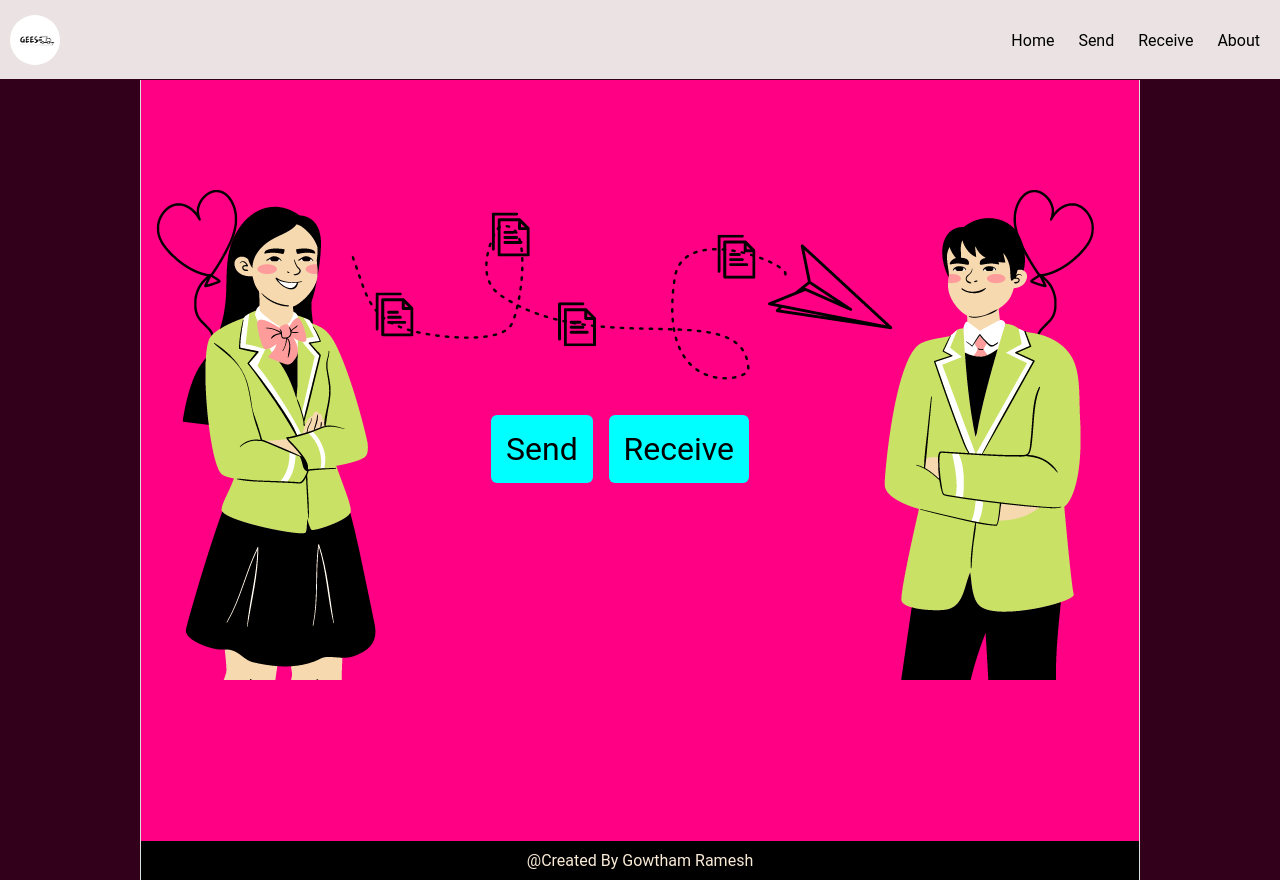
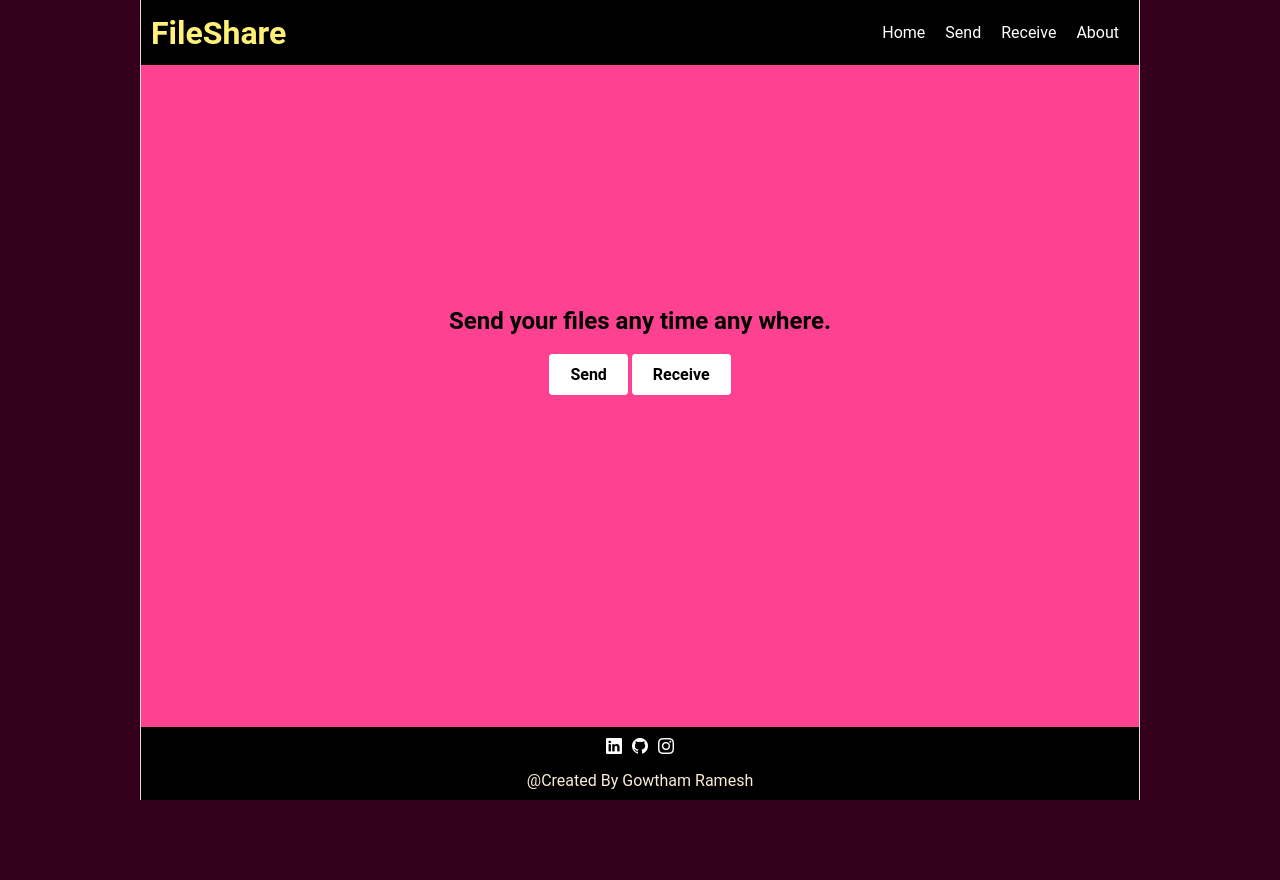
Before and after one commit to like-a-hacker/File-Sharing, a website: page public/index.html in a window 1280 px wide. After the commit the page ends 800 px from the top, so only its background shows below. Drawn offline with nearby package versions, Linux system fonts and the light colour scheme.

Commit message:
style changes

```diff
--- a/public/index.html
+++ b/public/index.html
@@ -3,14 +3,18 @@
 <head>
 	<meta charset="utf-8">
     <meta name="viewport" content="width=device-width, initial-scale=1.0">
-	<title>Gee's Share</title>
-    <link rel="icon" type="image/x-icon" href="GEES.png">
+	<title>FileShare</title>
+    <link rel="icon" type="image/x-icon" href="fs1.png">
 	<link rel="stylesheet" type="text/css" href="style.css">
+    <link rel="stylesheet" href="https://cdn.jsdelivr.net/npm/bootstrap-icons@1.11.3/font/bootstrap-icons.min.css">
+
 </head>
 <body>
+
+	<div class="app">
         <header class="sheader">
             <div class="header" class="sheader">
-            <a href="index.html"><img class=im src="GEES.png" alt="GEES" ></a>
+                <h1 class="im">FileShare</h1>
                 <div class="right">
                     <a href="index.html">Home</a>
                     <a href="sender.html">Send</a>
@@ -19,13 +23,20 @@
                 </div>
             </div>
         </header>
-	<div class="app" style="background-image: url('back.png'); background-repeat:no-repeat;">
 
         <div class="button">
-            <a href="sender.html">Send</a>&nbsp;&nbsp;&nbsp;
+            <h2>Send your files any time any where.</h2>
+            <div class="">
+                <a href="sender.html">Send</a>
                 <a href="receiver.html">Receive</a>
             </div>
+        </div>
         <footer class="sfooter">
+            <div>
+                <a href="https://www.linkedin.com/in/gowtham--r/" target="_blank"><i class="bi bi-linkedin"></i></a>
+                <a href="https://github.com/like-a-hacker/" target="_blank"><i class="bi bi-github"></i></a>
+                <a href="https://www.instagram.com/gowtham__ramesh_03/" target="_blank"><i class="bi bi-instagram"></i></a>
+            </div>
             <p align="center">@Created By Gowtham Ramesh</p>
         </footer>
 	</div>
--- a/public/style.css
+++ b/public/style.css
@@ -18,7 +18,7 @@ body {
 }
 .app {
 	position:absolute;
-	top: 80px;
+	top: 0px;
 	left: 50%;
     overflow: auto;
 	transform: translateX(-50%);
@@ -27,7 +27,7 @@ body {
 	height: 100%;
 	border-left: 1px solid #ddd;
 	border-right: 1px solid #ddd;
-	background: #ff0084;
+	background: #FF4191;
 }
 
 .join-screen .form {
@@ -136,38 +136,50 @@ body {
     padding: 10px 10px;
     overflow: hidden;
 	position: sticky;
+	display: flex;
+	align-items: center;
+	justify-content: space-between;
 }
 .im {
-    border-radius: 25px;
-    width: 50px;
-    height: 50px;
-    margin-top: 5px;
+	color: #FFF078;
 }
 .right{
     float: right;
-    margin-top: 18px;
+	display: flex;
+	align-items: center;
 }
 .right a {
     padding: 10px;
     text-decoration: none;
     line-height: 25px;
-    color: black;
+    color: white;
 }
-.button a {
-    text-decoration: none;
-    padding: 15px;
-    font-size:xx-large;
-    background-color: cyan;
-    border-radius: 6px;
-    color: black;
-    gap: 100px;
+.button > div > a {
+	text-decoration: none;
+	color: black;
+	width: fit-content;
+	border: 1px solid white;
+	font-weight: bolder;
+	padding: 10px 20px;
+	border-radius: 4px;
+	background-color: white;
+}
+.button > div > a:hover {
+	background-color: #FFF078;
+	border: 1px solid #FFF078;
 }
 .button {
-    margin-top: 350px;
-    margin-left: 350px;
+	height: 70%;
+    display: flex;
+	flex-direction: column;
+	align-items: center;
+	justify-content: center;
+	gap: 30px;
+
 }
 .right a:hover {
-    background-color: cyan;
+    background-color: #FFF078;
+	color: black;
     border-radius: 5px;
 }
 .about {
@@ -187,9 +199,27 @@ body {
 
 }
 .sfooter p {
+	padding-top: 5px;
     color: antiquewhite;
 }
 .sheader {
     position: sticky;
-    background-color: rgb(235, 227, 227);
+    background-color: rgb(0, 0, 0);
 }
+.sfooter > div {
+	color: white;
+	display: flex;
+	justify-content: center;
+	align-items: center;
+	gap: 10px;
+	padding-bottom: 10px;
+}
+.sfooter > div > a {
+	color: white;
+}
+.np {
+	display: flex;
+	align-items: center;
+	justify-content: center;
+
+}
```
Also changed, not shown: public/about.html (+14 -5 lines), public/receiver.html (+13 -5 lines), public/sender.html (+13 -5 lines), public/GEES.png (deleted), public/back.png (deleted), public/fs1.png (added). Lines whose indentation alone changed are shown as unchanged.
